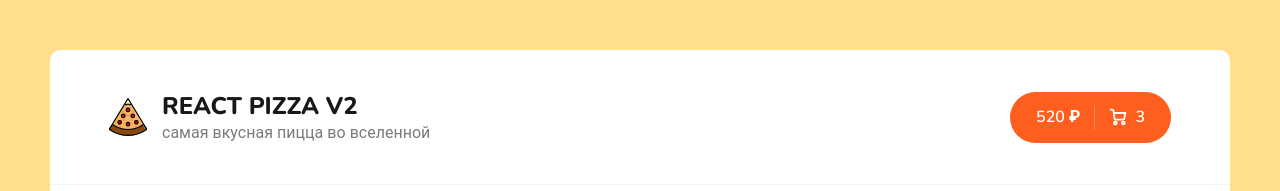
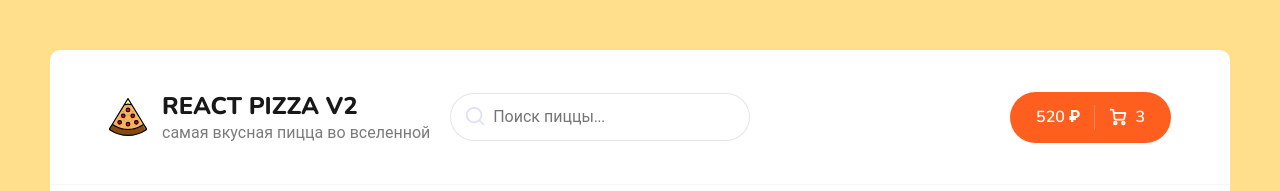
Before and after one commit to Voleidol/react-pizza2, a React (Create React App) app: page / in a window 1280 px wide. Shown: the top 191 px of the page. Built offline with nearby package versions, Linux system fonts and the light colour scheme; no server answers.

Commit message:
делаю 10й урок

```diff
--- a/src/App.js
+++ b/src/App.js
@@ -1,4 +1,5 @@
 import { Route, Router, Routes } from 'react-router-dom';
+import { useState } from 'react';
 import Header from './components/Header';
 import Home from './pages/Home';
 import './scss/app.scss';
@@ -7,11 +8,11 @@ import Cart from './pages/Cart';
 
 
 function App() {
-
+  const [seacrchValue, setSearchValue] = useState('');
 
   return (
     <div className="wrapper">
-      <Header />
+      <Header seacrchValue={seacrchValue} setSearchValue={setSearchValue}/>
       <div className="content">
           <Routes>
             <Route path='/' element={<Home />}/>
--- a/src/components/Header.jsx
+++ b/src/components/Header.jsx
@@ -1,7 +1,8 @@
 import { Link } from 'react-router-dom';
 import logoSvg from '../assets/img/pizza-logo.svg';
+import Search from './Search';
 
-function Header() {
+function Header({seacrchValue, setSearchValue}) {
     return (
       <div className="header">
         <div className="container">
@@ -14,7 +15,7 @@ function Header() {
               </div>
             </div>
           </Link>
-
+          <Search seacrchValue={seacrchValue} setSearchValue={setSearchValue}/>
           <div className="header__cart">
             <Link to="/cart" className="button button--cart">
               <span>520 ₽</span>
--- a/src/components/Search/Search.module.scss
+++ b/src/components/Search/Search.module.scss
@@ -0,0 +1,41 @@
+.root {
+    position: relative;
+    left: -120px;
+}
+
+.input {
+    border: 1px solid rgba(0, 0, 0, 0.1);
+    width: 300px;
+    padding: 12px 20px;
+    padding-left: 42px;
+    border-radius: 40px;
+    font-size: 16px;
+    transition: all 0.15s ease-in-out;
+
+    &:focus {
+        border: 1px solid rgba(0, 0, 0, 0.2);
+    }
+}
+
+.icon {
+    width: 22px;
+    height: 22px;
+    opacity: 0.2;
+    position: absolute;
+    left: 14px;
+    top: 12px;
+}
+
+.clearIcon {
+    width: 24px;
+    height: 24px;
+    opacity: 0.3;
+    position: absolute;
+    right: 11px;
+    top: 11px;
+    cursor: pointer;
+
+    &:hover {
+        opacity: 0.8;
+    }
+}
--- a/src/components/Search/index.jsx
+++ b/src/components/Search/index.jsx
@@ -1,9 +1,47 @@
 import React from 'react'
+import styles from './Search.module.scss'
 
-const Search = () => {
+const Search = ({seacrchValue, setSearchValue}) => {
+
+  const onClickClear = () => {
+    setSearchValue('')
+  }
+
   return (
-    <input placeholder='Поисе пиццы...' />
-  )
+    <div className={styles.root}>
+      <svg
+        className={styles.icon}
+        viewBox="0 0 24 24"
+        xmlns="http://www.w3.org/2000/svg"
+      >
+        <path
+          d="M21.71,20.29,18,16.61A9,9,0,1,0,16.61,18l3.68,3.68a1,1,0,0,0,1.42,0A1,1,0,0,0,21.71,20.29ZM11,18a7,7,0,1,1,7-7A7,7,0,0,1,11,18Z"
+          fill="#6563ff"
+        />
+      </svg>
+      <input
+        value={seacrchValue}
+        className={styles.input}
+        placeholder="Поиск пиццы..."
+        onChange={(e) => setSearchValue(e.target.value)}
+      />
+
+      {seacrchValue && (
+        <svg
+          onClick={onClickClear}
+          className={styles.clearIcon}
+          color="#2329D6"
+          fill="none"
+          stroke="#2329D6"
+          viewBox="0 0 24 24"
+          xmlns="http://www.w3.org/2000/svg"
+        >
+          <title id="closeIconTitle" />
+          <path d="M6.34314575 6.34314575L17.6568542 17.6568542M6.34314575 17.6568542L17.6568542 6.34314575" />
+        </svg>
+      )}
+    </div>
+  );
 }
 
 export default Search
```
